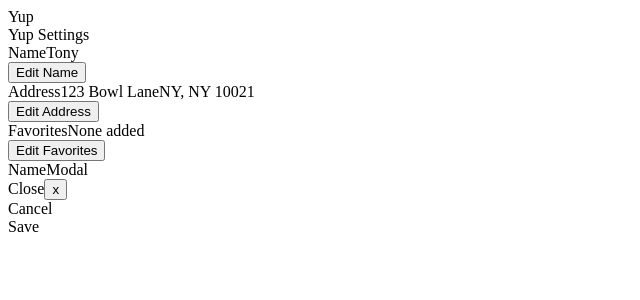
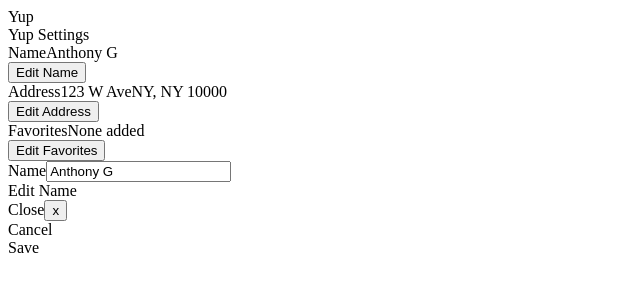
Before and after one commit to anthonyemg/ui-coding-challenge, a React app: page /#/ in a window 1280 px wide. Both pictures are taken after a click on the button "Edit Name". Shown: the top 300 px of the page, without its empty margins (0-640 px from the left). Built offline with nearby package versions, Linux system fonts and the light colour scheme; the HTML template or start-up script is replaced by a standard one.

Commit message:
[added] styling and save functionality

```diff
--- a/src/public/actions.js
+++ b/src/public/actions.js
@@ -1,3 +1,11 @@
+export function updateName(name) {
+  return { type: 'UPDATE_NAME', payload: name };
+}
+
+export function updateAddress(address) {
+  return { type: 'UPDATE_ADDRESS', payload: address };
+}
+
 export function showNameModal() {
   return { type: 'SHOW_NAME_MODAL', payload: true };
 }
--- a/src/public/components/Address.js
+++ b/src/public/components/Address.js
@@ -1,12 +1,42 @@
 import React from 'react';
 import { connect } from 'react-redux';
-import { showAddressModal, hideAddressModal } from '../actions';
+import {
+  updateAddress,
+  updateAddressLine1,
+  showAddressModal,
+  hideAddressModal
+} from '../actions';
 import Modal from './Modal';
 import AddressModal from './AddressModal';
 
 class Address extends React.Component {
   constructor(props) {
     super(props);
+    this.state = {
+      updatedAddressLine1: '',
+      updatedAddressLine2: ''
+    };
+    this.handleUpdateAddressLine1 = this.handleUpdateAddressLine1.bind(this);
+    this.handleUpdateAddressLine2 = this.handleUpdateAddressLine2.bind(this);
+    this.handleSubmitUpdatedAddress = this.handleSubmitUpdatedAddress.bind(
+      this
+    );
+  }
+  handleUpdateAddressLine1(e) {
+    this.setState({
+      updatedAddressLine1: e.target.value
+    });
+  }
+  handleUpdateAddressLine2(e) {
+    this.setState({
+      updatedAddressLine2: e.target.value
+    });
+  }
+  handleSubmitUpdatedAddress() {
+    this.props.updateAddress({
+      line1: this.state.updatedAddressLine1,
+      line2: this.state.updatedAddressLine2
+    });
   }
   render() {
     return (
@@ -14,8 +44,8 @@ class Address extends React.Component {
         <div className="component-wrapper">
           <div className="component-details">
             <span className="component-title">Address</span>
-            <span className="component-text">123 Bowl Lane</span>
-            <span className="component-text">NY, NY 10021</span>
+            <span className="component-text">{this.props.address.line1}</span>
+            <span className="component-text">{this.props.address.line2}</span>
           </div>
           <div>
             <button
@@ -28,7 +58,15 @@ class Address extends React.Component {
         </div>
         {this.props.displayAddressModal ? (
           <Modal>
-            <AddressModal hideAddressModal={this.props.hideAddressModal} />
+            <AddressModal
+              address={this.props.address}
+              updateAddress={this.props.updateAddress}
+              handleUpdateAddress={this.handleUpdateAddress}
+              handleUpdateAddressLine1={this.handleUpdateAddressLine1}
+              handleUpdateAddressLine2={this.handleUpdateAddressLine2}
+              handleSubmitUpdatedAddress={this.handleSubmitUpdatedAddress}
+              hideAddressModal={this.props.hideAddressModal}
+            />
           </Modal>
         ) : null}
       </div>
@@ -37,9 +75,11 @@ class Address extends React.Component {
 }
 
 const mapStateToProps = state => ({
+  address: state.address,
   displayAddressModal: state.displayAddressModal
 });
 const mapDispatchToProps = dispatch => ({
+  updateAddress: address => dispatch(updateAddress(address)),
   showAddressModal: () => dispatch(showAddressModal()),
   hideAddressModal: () => dispatch(hideAddressModal())
 });
--- a/src/public/components/AddressModal.js
+++ b/src/public/components/AddressModal.js
@@ -1,8 +1,31 @@
 import React from 'react';
 
-const AddressModal = ({ hideAddressModal }) => (
-  <div>
-    AddressModal
+const AddressModal = ({
+  address,
+  handleUpdateAddressLine1,
+  handleUpdateAddressLine2,
+  handleSubmitUpdatedAddress,
+  hideAddressModal
+}) => (
+  <div className="modal-content">
+    <div>
+      <span>Line 1</span>
+      <input
+        className="modal-input"
+        defaultValue={address.line1}
+        onChange={handleUpdateAddressLine1}
+      />
+    </div>
+    <div>
+      <span>Line 2</span>
+      <input
+        className="modal-input"
+        defaultValue={address.line2}
+        onChange={handleUpdateAddressLine2}
+      />
+    </div>
+
+    <span className="modal-title">Edit Address</span>
     <div
       className="modal-closeButtonContainer"
       onClick={() => hideAddressModal()}
@@ -11,8 +34,15 @@ const AddressModal = ({ hideAddressModal }) => (
       <button className="modal-closeButton">x</button>
     </div>
     <div className="modal-bottomButtons">
-      <div className="modal-cancelButton">Cancel</div>
-      <div className="modal-saveButton">Save</div>
+      <div className="modal-cancelButton" onClick={() => hideAddressModal()}>
+        Cancel
+      </div>
+      <div
+        className="modal-saveButton"
+        onClick={() => (handleSubmitUpdatedAddress(), hideAddressModal())}
+      >
+        Save
+      </div>
     </div>
   </div>
 );
--- a/src/public/components/FavoritesModal.js
+++ b/src/public/components/FavoritesModal.js
@@ -1,8 +1,13 @@
 import React from 'react';
 
 const FavoritesModal = ({ hideFavoritesModal }) => (
-  <div>
-    FavoritesModal
+  <div className="modal-content">
+    <div>
+      <span>Favorites</span>
+      <input className="modal-input" />
+    </div>
+
+    <span className="modal-title">Edit Favorites</span>
     <div
       className="modal-closeButtonContainer"
       onClick={() => hideFavoritesModal()}
@@ -11,7 +16,9 @@ const FavoritesModal = ({ hideFavoritesModal }) => (
       <button className="modal-closeButton">x</button>
     </div>
     <div className="modal-bottomButtons">
-      <div className="modal-cancelButton">Cancel</div>
+      <div className="modal-cancelButton" onClick={() => hideFavoritesModal()}>
+        Cancel
+      </div>
       <div className="modal-saveButton">Save</div>
     </div>
   </div>
--- a/src/public/components/Name.js
+++ b/src/public/components/Name.js
@@ -1,12 +1,25 @@
 import React from 'react';
 import { connect } from 'react-redux';
-import { showNameModal, hideNameModal } from '../actions';
+import { updateName, showNameModal, hideNameModal } from '../actions';
 import Modal from './Modal';
 import NameModal from './NameModal';
 
 class Name extends React.Component {
   constructor(props) {
     super(props);
+    this.state = {
+      updatedName: ''
+    };
+    this.handleUpdateName = this.handleUpdateName.bind(this);
+    this.handleSubmitUpdatedName = this.handleSubmitUpdatedName.bind(this);
+  }
+  handleUpdateName(e) {
+    this.setState({
+      updatedName: e.target.value
+    });
+  }
+  handleSubmitUpdatedName() {
+    this.props.updateName(this.state.updatedName);
   }
   render() {
     return (
@@ -14,7 +27,7 @@ class Name extends React.Component {
         <div className="component-wrapper">
           <div className="component-details">
             <span className="component-title">Name</span>
-            <span className="component-text">Tony</span>
+            <span className="component-text">{this.props.name}</span>
           </div>
           <div>
             <button
@@ -27,7 +40,13 @@ class Name extends React.Component {
         </div>
         {this.props.displayNameModal && (
           <Modal>
-            <NameModal hideNameModal={this.props.hideNameModal} />
+            <NameModal
+              name={this.props.name}
+              updateName={this.props.updateName}
+              handleUpdateName={this.handleUpdateName}
+              handleSubmitUpdatedName={this.handleSubmitUpdatedName}
+              hideNameModal={this.props.hideNameModal}
+            />
           </Modal>
         )}
       </div>
@@ -36,9 +55,11 @@ class Name extends React.Component {
 }
 
 const mapStateToProps = state => ({
+  name: state.name,
   displayNameModal: state.displayNameModal
 });
 const mapDispatchToProps = dispatch => ({
+  updateName: name => dispatch(updateName(name)),
   showNameModal: () => dispatch(showNameModal()),
   hideNameModal: () => dispatch(hideNameModal())
 });
--- a/src/public/components/NameModal.js
+++ b/src/public/components/NameModal.js
@@ -1,15 +1,36 @@
 import React from 'react';
 
-const NameModal = ({ hideNameModal }) => (
-  <div>
-    NameModal
+const NameModal = ({
+  name,
+  handleUpdateName,
+  handleSubmitUpdatedName,
+  hideNameModal
+}) => (
+  <div className="modal-content">
+    <div>
+      <span>Name</span>
+      <input
+        className="modal-input"
+        defaultValue={name}
+        onChange={handleUpdateName}
+      />
+    </div>
+
+    <span className="modal-title">Edit Name</span>
     <div className="modal-closeButtonContainer" onClick={() => hideNameModal()}>
       Close
       <button className="modal-closeButton">x</button>
     </div>
     <div className="modal-bottomButtons">
-      <div className="modal-cancelButton">Cancel</div>
-      <div className="modal-saveButton">Save</div>
+      <div className="modal-cancelButton" onClick={() => hideNameModal()}>
+        Cancel
+      </div>
+      <div
+        className="modal-saveButton"
+        onClick={() => (handleSubmitUpdatedName(), hideNameModal())}
+      >
+        Save
+      </div>
     </div>
   </div>
 );
--- a/src/public/reducers.js
+++ b/src/public/reducers.js
@@ -1,4 +1,25 @@
 import { combineReducers } from 'redux';
+
+const name = (state = 'Anthony G', action) => {
+  switch (action.type) {
+    case 'UPDATE_NAME':
+      return action.payload;
+    default:
+      return state;
+  }
+};
+
+const address = (
+  state = { line1: '123 W Ave', line2: 'NY, NY 10000' },
+  action
+) => {
+  switch (action.type) {
+    case 'UPDATE_ADDRESS':
+      return { ...state, ...action.payload };
+    default:
+      return state;
+  }
+};
 
 const displayNameModal = (state = false, action) => {
   switch (action.type) {
@@ -34,6 +55,8 @@ const displayFavoritesModal = (state = false, action) => {
 };
 
 const rootReducer = combineReducers({
+  name,
+  address,
   displayNameModal,
   displayAddressModal,
   displayFavoritesModal
--- a/src/public/styles.css
+++ b/src/public/styles.css
@@ -1,6 +1,6 @@
 body {
   margin: 0px;
-  color: rgb(70, 70, 70);
+  color: rgb(119, 119, 119);
   cursor: default;
 }
 
@@ -90,6 +90,25 @@ body {
   display: flex;
   justify-content: center;
   align-items: center;
+  padding: 30px;
+  box-sizing: border-box;
+}
+
+.modal-content {
+  width: 100%;
+  display: flex;
+  flex-direction: column;
+  align-items: center;
+}
+
+.modal-input {
+  width: 260px;
+  height: 36px;
+  margin-left: 30px;
+  margin-bottom: 10px;
+  outline: none;
+  padding: 0px 10px;
+  box-sizing: border-box;
 }
 
 .modal-closeButtonContainer {
@@ -102,6 +121,13 @@ body {
   justify-content: space-between;
   align-items: center;
   cursor: pointer;
+}
+
+.modal-title {
+  position: absolute;
+  top: 40px;
+  left: 30px;
+  font-size: 26px;
 }
 
 .modal-closeButton {
```
